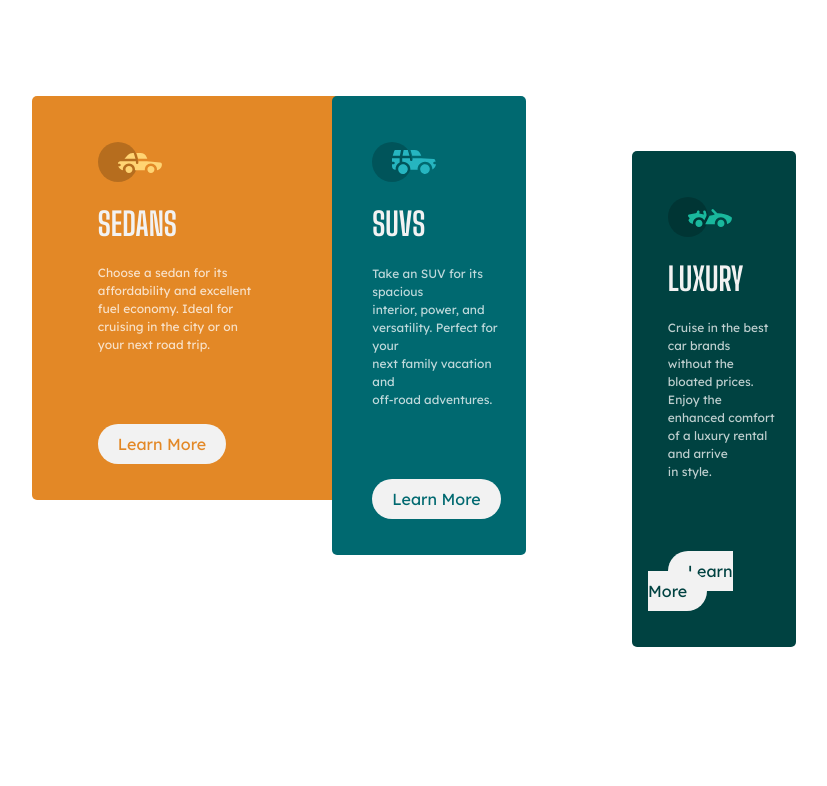
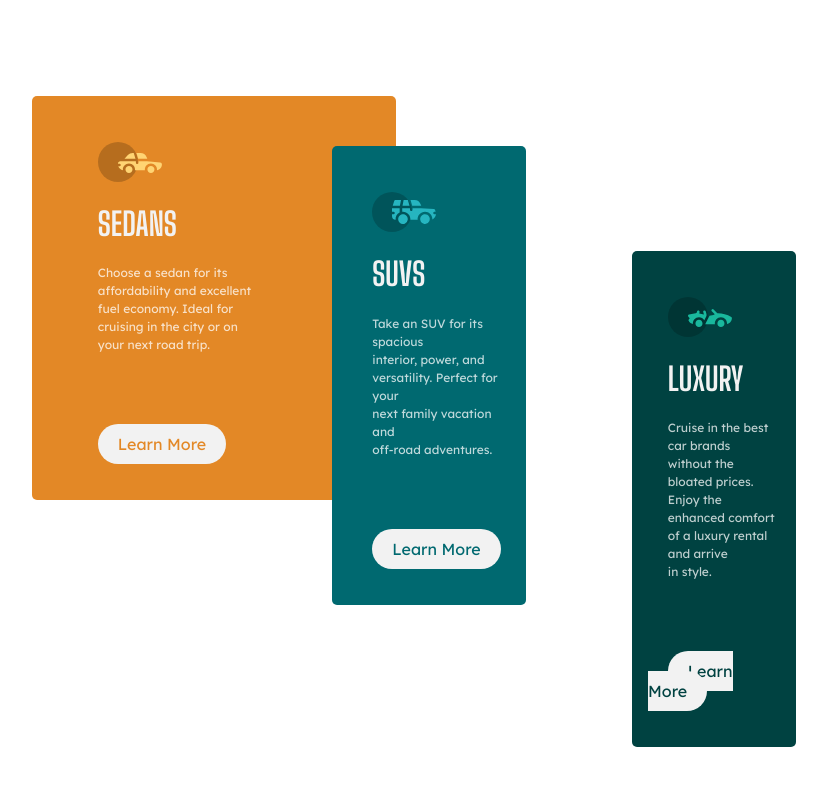
Before and after one commit to Aditya798-create/3-column-card-component, a plain HTML site: page index.html in a window 1280 px wide. Shown: the whole page, without its empty margins (176-1003 px from the left). Drawn offline with Linux system fonts and the light colour scheme; files whose address does not match are found by name.

Commit message:
Update style.css

```diff
--- a/style.css
+++ b/style.css
@@ -53,7 +53,7 @@
     margin: 6rem;
     margin-left: 500px;
     margin-right: 570px;
-    margin-top: -500px;
+    margin-top: -450px;
     border-radius: 5px;
 }
 
@@ -101,7 +101,7 @@
     margin: 6rem;
     margin-left: 800px;
     margin-right: 300px;
-    margin-top: -500px;
+    margin-top: -450px;
     border-radius: 5px;
 }
 
```
